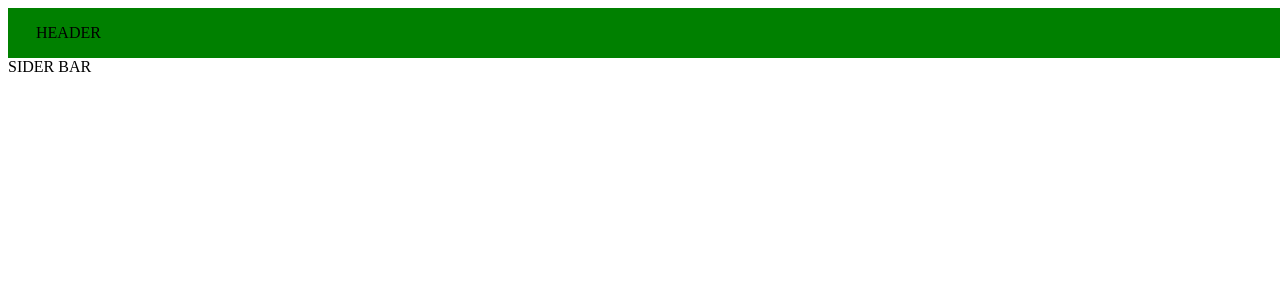
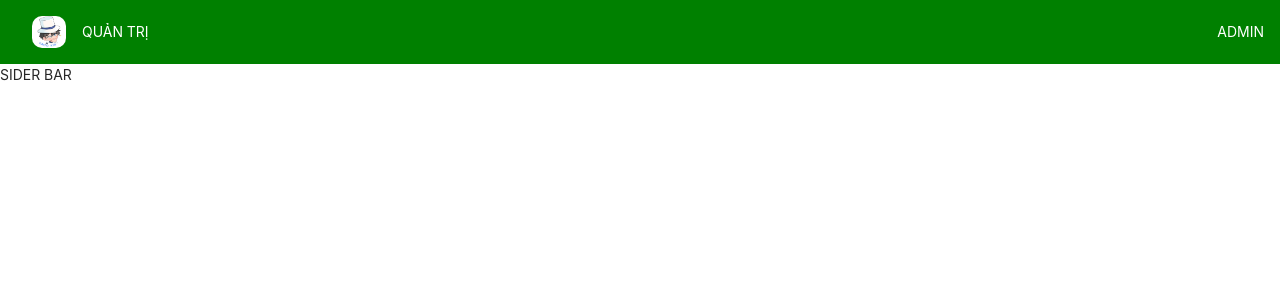
Before and after one commit to KaitoKid1612/KaitoKid_Blog_FE, a Vue app: page /admin in a window 1280 px wide. Shown: the top 300 px of the page. Built offline with nearby package versions, Linux system fonts and the light colour scheme.

Commit message:
[#2-Feature_2] Use Boostrap combine Ant Design Vue to design Header platform

```diff
--- a/package.json
+++ b/package.json
@@ -9,6 +9,7 @@
     "preview": "vite preview"
   },
   "dependencies": {
+    "ant-design-vue": "^3.2.15",
     "bootstrap": "^5.3.0-alpha1",
     "vue": "^3.2.45",
     "vue-router": "^4.1.6"
--- a/src/components/TheHeader.vue
+++ b/src/components/TheHeader.vue
@@ -1,9 +1,65 @@
 <template>
-    <div class="container-fluid">
-        <div class="row align-items-center" style="background-color: green;padding: 1rem;">
-            <div class="col-12">
-                HEADER
+    <div class="container-fuild">
+        <div class="row text-white" style="background-color: green;padding: 1rem;">
+            <div class="col-1 d-flex d-sm-none align-items-center justify-content-center">
+                <span class="d-sm-none d-flex" @click="showDrawer()">X</span>
+            </div>
+
+            <div class="col-10 col-sm-9 d-flex align-items-center justify-content-center justify-content-sm-start">
+                <img src="../assets/img/logo.jpg" alt="" height="32" width="34" style="border-radius: 10px;" class="ms-3 me-3">
+                <span class="d-none d-sm-flex">QUẢN TRỊ</span>
+            </div>
+
+            <div class="col-sm-3 d-none d-sm-flex align-items-sm-center justify-content-sm-end">
+                <span class="d-none d-sm-flex">ADMIN</span>
+            </div>
+
+            <div class="col-1 d-flex d-sm-none align-items-center justify-content-center">
+                <span class="d-sm-none d-flex" @click="showDrawerUser()">X</span>
             </div>
         </div>
     </div>
+
+    <a-drawer
+        v-model:visible="visible"
+        style="color: red"
+        title="DANH MỤC"
+        placement="left"
+    >
+        <p>Some contents...</p>
+        <p>Some contents...</p>
+        <p>Some contents...</p>
+    </a-drawer>
+
+    <a-drawer
+        v-model:visible="visible_user"
+        style="color: red"
+        title="USER"
+        placement="right"
+    >
+        <p>Some contents...</p>
+        <p>Some contents...</p>
+        <p>Some contents...</p>
+    </a-drawer>
 </template>
+
+<script>
+    import { defineComponent, ref } from 'vue';
+
+    export default defineComponent({
+        setup() {
+            const visible = ref(false);
+            const visible_user = ref(false);
+
+            const showDrawer = () => {
+                visible.value = true;
+            };
+
+            const showDrawerUser = () => {
+                visible_user.value = true;
+            };
+
+            return { visible, showDrawer, visible_user, showDrawerUser, };
+        },
+    });
+</script>
--- a/src/layouts/admin.vue
+++ b/src/layouts/admin.vue
@@ -3,7 +3,7 @@
 
     <div class="container-fuild">
         <div class="row">
-            <div class="col-sm-3">
+            <div class="col-sm-3 d-none d-sm-flex">
                 SIDER BAR
             </div>
             <div class="col-sm-9">
--- a/src/main.js
+++ b/src/main.js
@@ -1,10 +1,16 @@
 import { createApp } from 'vue'
+import { Drawer, Button, message } from 'ant-design-vue';
 import router from './router/index.js'
 import App from './App.vue'
 
 import 'bootstrap/dist/css/bootstrap-grid.min.css'
 import 'bootstrap/dist/css/bootstrap-utilities.min.css'
+import 'ant-design-vue/dist/antd.css';
 
 const app = createApp(App);
 app.use(router);
+app.use(Button);
+app.use(Drawer);
 app.mount('#app');
+
+app.config.globalProperties.$message = message;
--- a/src/style.css
+++ /dev/null
@@ -1,89 +0,0 @@
-:root {
-  font-family: Inter, system-ui, Avenir, Helvetica, Arial, sans-serif;
-  line-height: 1.5;
-  font-weight: 400;
-
-  color-scheme: light dark;
-  color: rgba(255, 255, 255, 0.87);
-  background-color: #242424;
-
-  font-synthesis: none;
-  text-rendering: optimizeLegibility;
-  -webkit-font-smoothing: antialiased;
-  -moz-osx-font-smoothing: grayscale;
-  -webkit-text-size-adjust: 100%;
-}
-
-a {
-  font-weight: 500;
-  color: #646cff;
-  text-decoration: inherit;
-}
-a:hover {
-  color: #535bf2;
-}
-
-a {
-  font-weight: 500;
-  color: #646cff;
-  text-decoration: inherit;
-}
-a:hover {
-  color: #535bf2;
-}
-
-body {
-  margin: 0;
-  display: flex;
-  place-items: center;
-  min-width: 320px;
-  min-height: 100vh;
-}
-
-h1 {
-  font-size: 3.2em;
-  line-height: 1.1;
-}
-
-button {
-  border-radius: 8px;
-  border: 1px solid transparent;
-  padding: 0.6em 1.2em;
-  font-size: 1em;
-  font-weight: 500;
-  font-family: inherit;
-  background-color: #1a1a1a;
-  cursor: pointer;
-  transition: border-color 0.25s;
-}
-button:hover {
-  border-color: #646cff;
-}
-button:focus,
-button:focus-visible {
-  outline: 4px auto -webkit-focus-ring-color;
-}
-
-.card {
-  padding: 2em;
-}
-
-#app {
-  max-width: 1280px;
-  margin: 0 auto;
-  padding: 2rem;
-  text-align: center;
-}
-
-@media (prefers-color-scheme: light) {
-  :root {
-    color: #213547;
-    background-color: #ffffff;
-  }
-  a:hover {
-    color: #747bff;
-  }
-  button {
-    background-color: #f9f9f9;
-  }
-}
```
Also changed, not shown: src/assets/img/logo.jpg (added), 1 other file (tests, documents, lock files or other folders).
